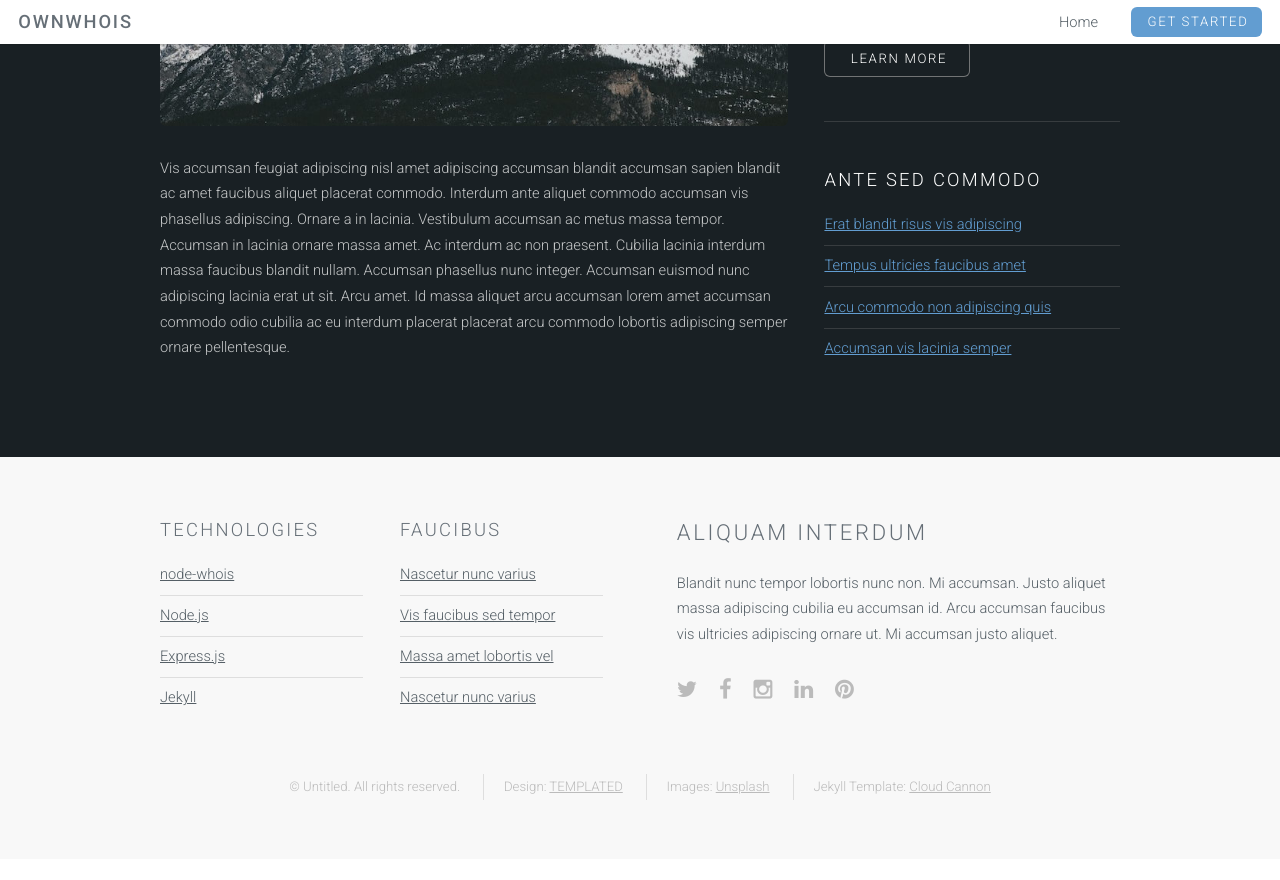
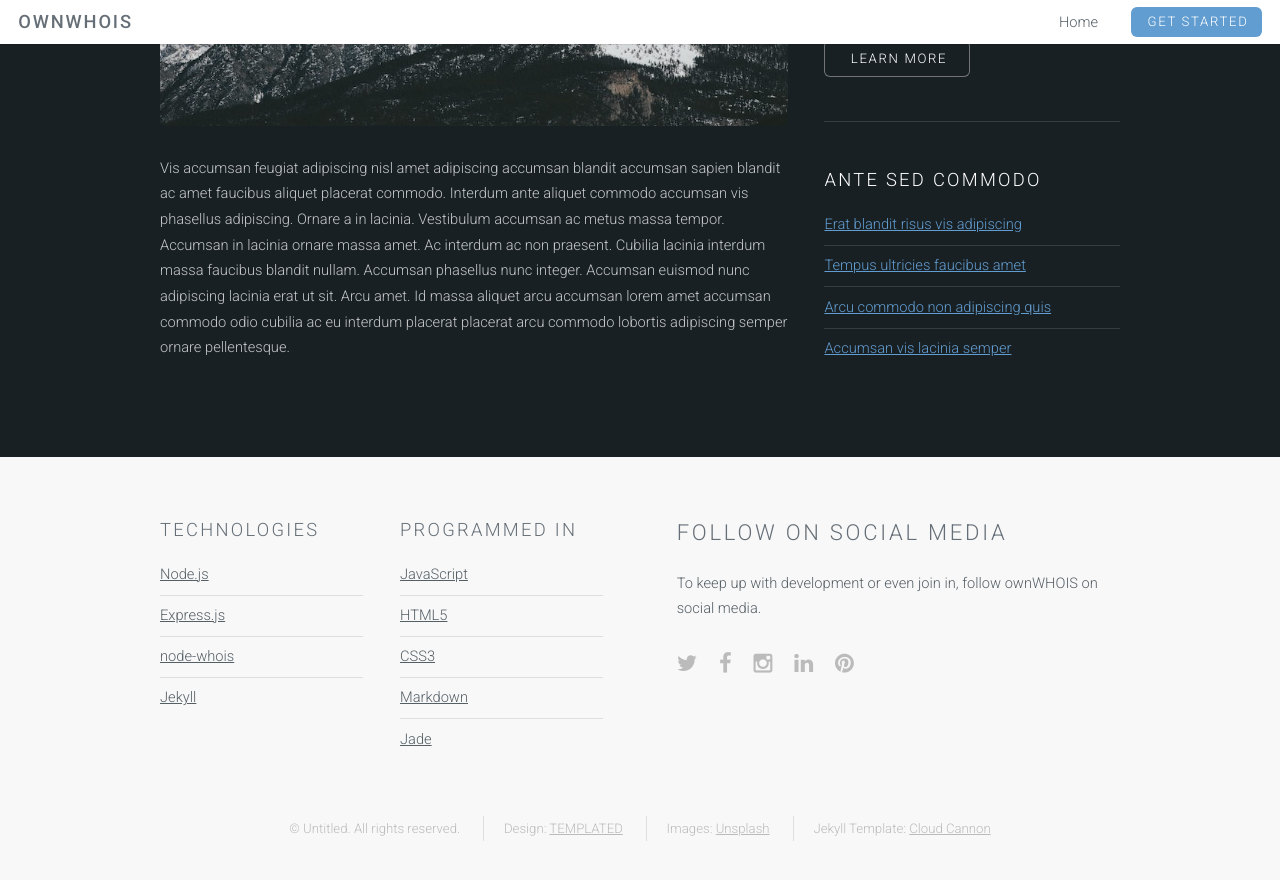
Before and after one commit to midasvo/ownWhois, a Jekyll site: the page built from index.html, in a window 1280 px wide and 900 px high, scrolled down 1384 px. Shown: the top 880 px of the window. Built offline with Jekyll 4.4.1, drawn with Linux system fonts in a browser that asks for light colours; before the commit the page ends 2243 px from its top, so only the background shows below that.

Commit message:
added to footer

```diff
--- a/_includes/footer.html
+++ b/_includes/footer.html
@@ -7,26 +7,27 @@
                     <div class="6u">
                         <h3>Technologies</h3>
                         <ul class="alt">
-                            <li><a href="https://www.npmjs.com/package/node-whois">node-whois</a></li>
                             <li><a href="https://nodejs.org/en/">Node.js</a></li>
                             <li><a href="http://expressjs.com/">Express.js</a></li>
+                            <li><a href="https://www.npmjs.com/package/node-whois">node-whois</a></li>
                             <li><a href="https://jekyllrb.com/">Jekyll</a></li>
                         </ul>
                     </div>
                     <div class="6u">
-                        <h3>Faucibus</h3>
+                        <h3>Programmed in</h3>
                         <ul class="alt">
-                            <li><a href="#">Nascetur nunc varius</a></li>
-                            <li><a href="#">Vis faucibus sed tempor</a></li>
-                            <li><a href="#">Massa amet lobortis vel</a></li>
-                            <li><a href="#">Nascetur nunc varius</a></li>
+                            <li><a href="https://developer.mozilla.org/en-US/docs/Web/JavaScript">JavaScript</a></li>
+                            <li><a href="https://developer.mozilla.org/en-US/docs/Web/Guide/HTML/HTML5">HTML5</a></li>
+                            <li><a href="https://developer.mozilla.org/en-US/docs/Web/CSS/CSS3">CSS3</a></li>
+                            <li><a href="https://daringfireball.net/projects/markdown/">Markdown</a></li>
+                            <li><a href="http://jade-lang.com/">Jade</a></li>
                         </ul>
                     </div>
                 </div>
             </div>
             <div class="6u">
-                <h2>Aliquam Interdum</h2>
-                <p>Blandit nunc tempor lobortis nunc non. Mi accumsan. Justo aliquet massa adipiscing cubilia eu accumsan id. Arcu accumsan faucibus vis ultricies adipiscing ornare ut. Mi accumsan justo aliquet.</p>
+                <h2>Follow on social media</h2>
+                <p>To keep up with development or even join in, follow ownWHOIS on social media.</p>
                 <ul class="icons">
                     <li><a href="#" class="icon fa-twitter"><span class="label">Twitter</span></a></li>
                     <li><a href="#" class="icon fa-facebook"><span class="label">Facebook</span></a></li>
```
